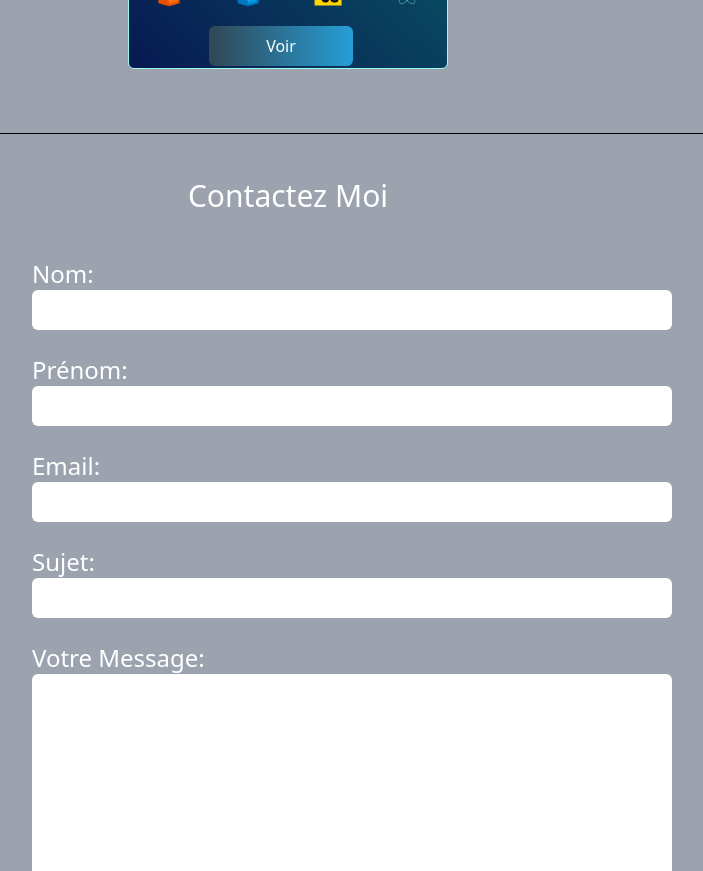
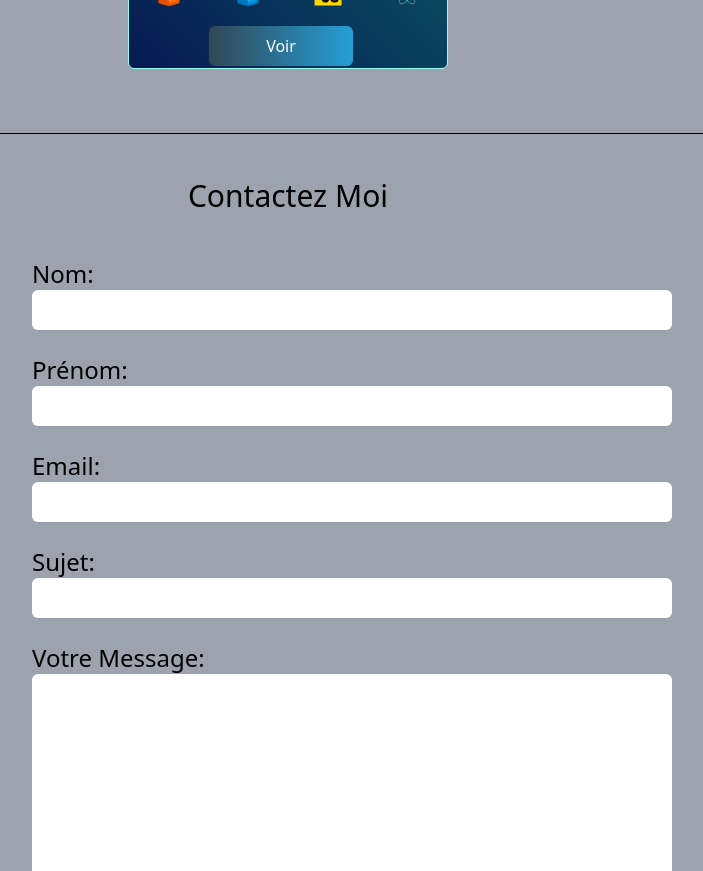
Before and after one commit to oubenali-mohamed/MyPortfolio, a React (Vite) app: page / in a window 1280 px wide. Shown: the part 2060-2931 px from the top of the page, without its empty margins (352-1055 px from the left). Built offline with nearby package versions, Linux system fonts and the light colour scheme; no server answers.

Commit message:
modification css formulaire

```diff
--- a/src/components/AllProjects/AllProjects.jsx
+++ b/src/components/AllProjects/AllProjects.jsx
@@ -4,7 +4,7 @@ import dataProject from '../../datas/projects.json'
 function AllProjects() {
   return (
     <div id="projets" className="flex-col md:flex-row border-t border-black dark:border-gray-100">
-      <h2 className="titleProjet text-3xl font-bold text-center text-white mt-10 mb-10">
+      <h2 className="titleProjet text-3xl font-bold text-center text-black mt-10 mb-10 dark:text-white">
         Mes Projets
       </h2>
       <div id="sectionProjet" className="flex flex-wrap justify-around">
--- a/src/components/Contact/Contact.jsx
+++ b/src/components/Contact/Contact.jsx
@@ -44,13 +44,13 @@ function Contact() {
 
   return (
     <div className=' bg-gray-400 border-t border-black dark:bg-black dark:border-gray-100' id="formulaire">
-      <h2 className="text-xl text-white text-center pt-11 pb-11 md:text-3xl">
+      <h2 className="text-xl text-black  text-center pt-11 pb-11 md:text-3xl dark:text-white">
         Contactez Moi
       </h2>
       <form  id="formulaire" onSubmit={handleSubmit(onSubmit)}>
         <div className="form ">
           <label
-            className="label text-xl text-white ml-8 md:text-2xl md:ml-48 lg:ml-96"
+            className="label text-xl text-black ml-8 md:text-2xl md:ml-48 lg:ml-96 dark:text-white"
             htmlFor="lastname"
           >
             Nom:
@@ -89,7 +89,7 @@ function Contact() {
         <br />
         <div>
           <label
-            className="label ml-8 text-xl text-white md:text-2xl md:ml-48 lg:ml-96"
+            className="label ml-8 text-xl text-black md:text-2xl md:ml-48 lg:ml-96 dark:text-white"
             htmlFor="firstname"
           >
             Prénom:
@@ -128,7 +128,7 @@ function Contact() {
         <br />
         <div>
           <label
-            className="label ml-8 text-xl text-white md:ml-48 md:text-2xl lg:ml-96"
+            className="label ml-8 text-xl text-black md:ml-48 md:text-2xl lg:ml-96 dark:text-white"
             htmlFor="email"
           >
             Email:
@@ -156,7 +156,7 @@ function Contact() {
         <br />
         <div>
           <label
-            className="label text-xl ml-8 text-white md:ml-48 md:text-2xl lg:ml-96"
+            className="label text-xl ml-8 text-black md:ml-48 md:text-2xl lg:ml-96 dark:text-white"
             htmlFor="subject"
           >
             Sujet:
@@ -183,7 +183,7 @@ function Contact() {
         <br />
         <div>
           <label
-            className="label text-xl ml-8 text-white md:ml-48 md:text-2xl lg:ml-96"
+            className="label text-xl ml-8 text-black md:ml-48 md:text-2xl lg:ml-96 dark:text-white"
             htmlFor="message"
           >
             Votre Message:
```
